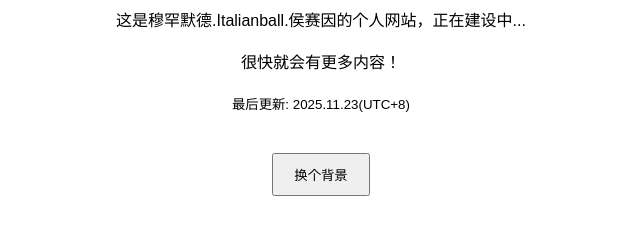
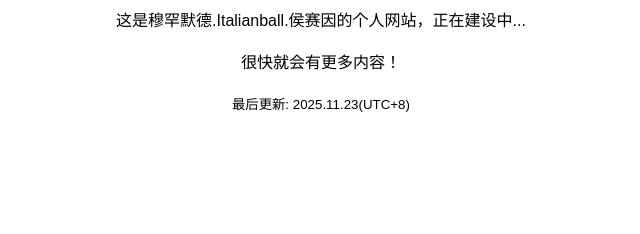
Before and after one commit to Italianball/Italianballweb.github.io, a plain HTML site: page index.html in a window 1280 px wide. Shown: the part 186-420 px from the top of the page, without its empty margins (319-959 px from the left). Drawn offline with Linux system fonts and the light colour scheme.

Commit message:
Update index.html

```diff
--- a/index.html
+++ b/index.html
@@ -58,11 +58,6 @@
         <p>这是穆罕默德.Italianball.侯赛因的个人网站，正在建设中...</p>
         <p>很快就会有更多内容！</p>
         <p><small>最后更新: 2025.11.23(UTC+8)</small></p>
-        <!-- 添加一个刷新背景的按钮 -->
-        <button onclick="setRandomBackground()" style="margin-top: 20px; padding: 10px 20px;">
-            换个背景
-        </button>
-    </div>
 
     <script>
         // 保存原始标题
```
